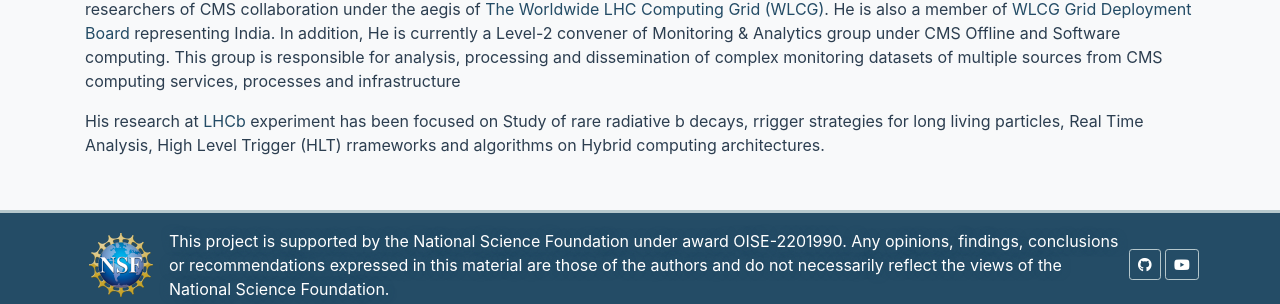
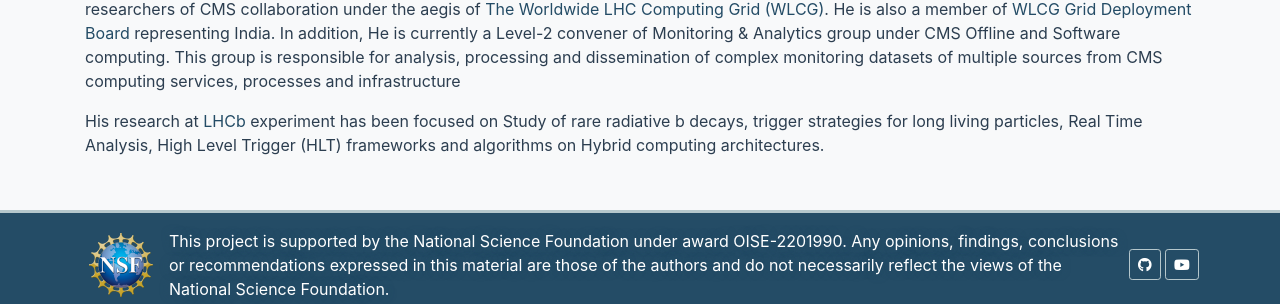
Before and after one commit to research-software-collaborations/research-software-collaborations.github.io, a Jekyll site: the page built from _collaborators/brij01.md, in a window 1280 px wide and 900 px high, scrolled down 501 px. Shown: the part 567-871 px from the top of the window. Built offline with Jekyll 4.4.1, drawn with Linux system fonts in a browser that asks for light colours; cached includes are drawn as plain includes.

Commit message:
minor fixes

```diff
--- a/_collaborators/brij01.md
+++ b/_collaborators/brij01.md
@@ -31,4 +31,4 @@ He has been in the lead role of managing the national computing centre for High
 He is also a member of [WLCG Grid Deployment Board](https://wlcg.web.cern.ch/collaboration/management/grid-deployment-board) representing India.
 In addition, He is currently a Level-2 convener of Monitoring & Analytics group under CMS Offline and Software computing. This group is responsible for analysis, processing and dissemination of complex monitoring datasets of multiple sources from CMS computing services, processes and infrastructure
 
-His research at [LHCb](https://lhcb-outreach.web.cern.ch/) experiment has been focused on Study of rare radiative b decays, rrigger strategies for long living particles, Real Time Analysis, High Level Trigger (HLT) rrameworks and algorithms on Hybrid computing architectures.
+His research at [LHCb](https://lhcb-outreach.web.cern.ch/) experiment has been focused on Study of rare radiative b decays, trigger strategies for long living particles, Real Time Analysis, High Level Trigger (HLT) frameworks and algorithms on Hybrid computing architectures.
```
Also changed, not shown: _collaborators/fatala22.md (+1 -0 lines).
